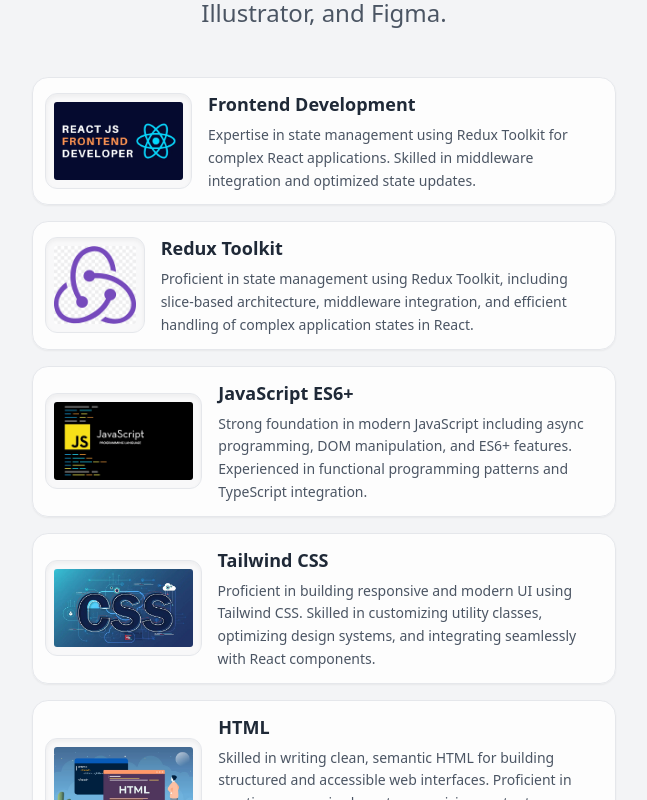
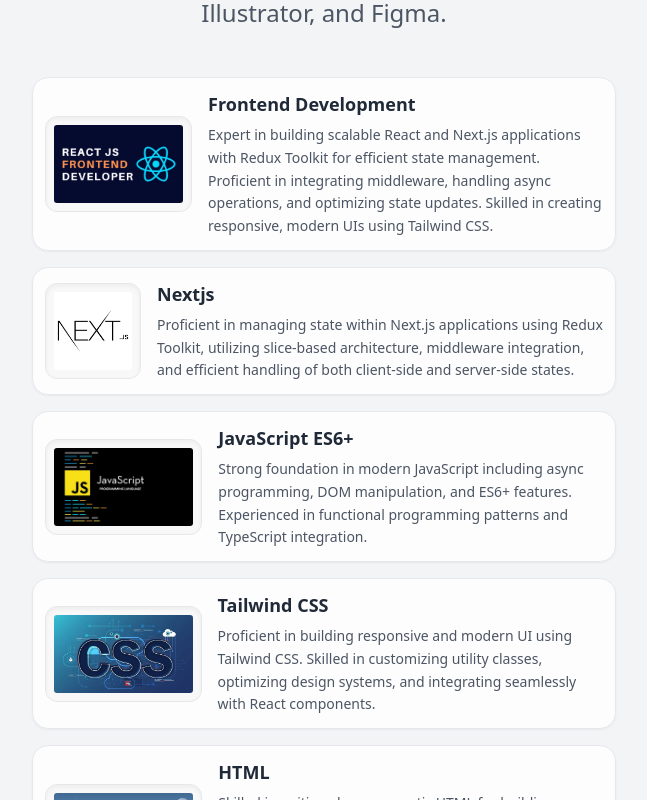
Before and after one commit to sohagbhuiyan/myPortfoilo, a React (Vite) app: page / in a window 1280 px wide. Shown: the part 2880-3680 px from the top of the page, without its empty margins (316-963 px from the left). Built offline with nearby package versions, Linux system fonts and the light colour scheme.

Commit message:
skills add

```diff
--- a/src/Utils/Images.js
+++ b/src/Utils/Images.js
@@ -6,7 +6,7 @@ import lg from "../assets/images/e.png";
 import htm from "../assets/images/html.jpg";
 import cs from "../assets/images/css.webp";
 import jss from "../assets/images/js.png";
-import redx from "../assets/images/r.png";
+import redx from "../assets/images/nxt.png";
 import reacts from "../assets/images/ree.png";
 import ret from "../assets/images/reee.png";
 import wd1 from "../assets/images/wd1.png";
--- a/src/components/Main/Skills.jsx
+++ b/src/components/Main/Skills.jsx
@@ -5,7 +5,7 @@ import SkillParent from './SkillParent';
 const Skills = () => {
     const skills = [
         "HTML","CSS", "Reactjs", "Nextjs", "Redux", "Redux Toolkit", "Javascript",
-        "Typescript","Tailwind CSS","Material UI", "ShadCN",
+        "Typescript","Tailwind CSS","Material UI", "ShadCN", "VS Code",
         "JIRA", "Asana", "Trello","Swift",  "Xcode",  "C",
         "C++", "java", "iOS", "Storyboard", "XIB", "NIB",
         "MVC", "MVP", "MVVM", "CocoaPods",
@@ -18,12 +18,12 @@ const Skills = () => {
       {
           images: react,
           title: 'Frontend Development',
-          text: 'Expertise in state management using Redux Toolkit for complex React applications. Skilled in middleware integration and optimized state updates.'
+          text: 'Expert in building scalable React and Next.js applications with Redux Toolkit for efficient state management. Proficient in integrating middleware, handling async operations, and optimizing state updates. Skilled in creating responsive, modern UIs using Tailwind CSS.'
       },
       {
         images: redux,
-        title: 'Redux Toolkit',
-        text: 'Proficient in state management using Redux Toolkit, including slice-based architecture, middleware integration, and efficient handling of complex application states in React.'
+        title: 'Nextjs',
+        text: 'Proficient in managing state within Next.js applications using Redux Toolkit, utilizing slice-based architecture, middleware integration, and efficient handling of both client-side and server-side states.'
       },
       {
           images: js,
```
Also changed, not shown: src/assets/images/nxt.png (added).
